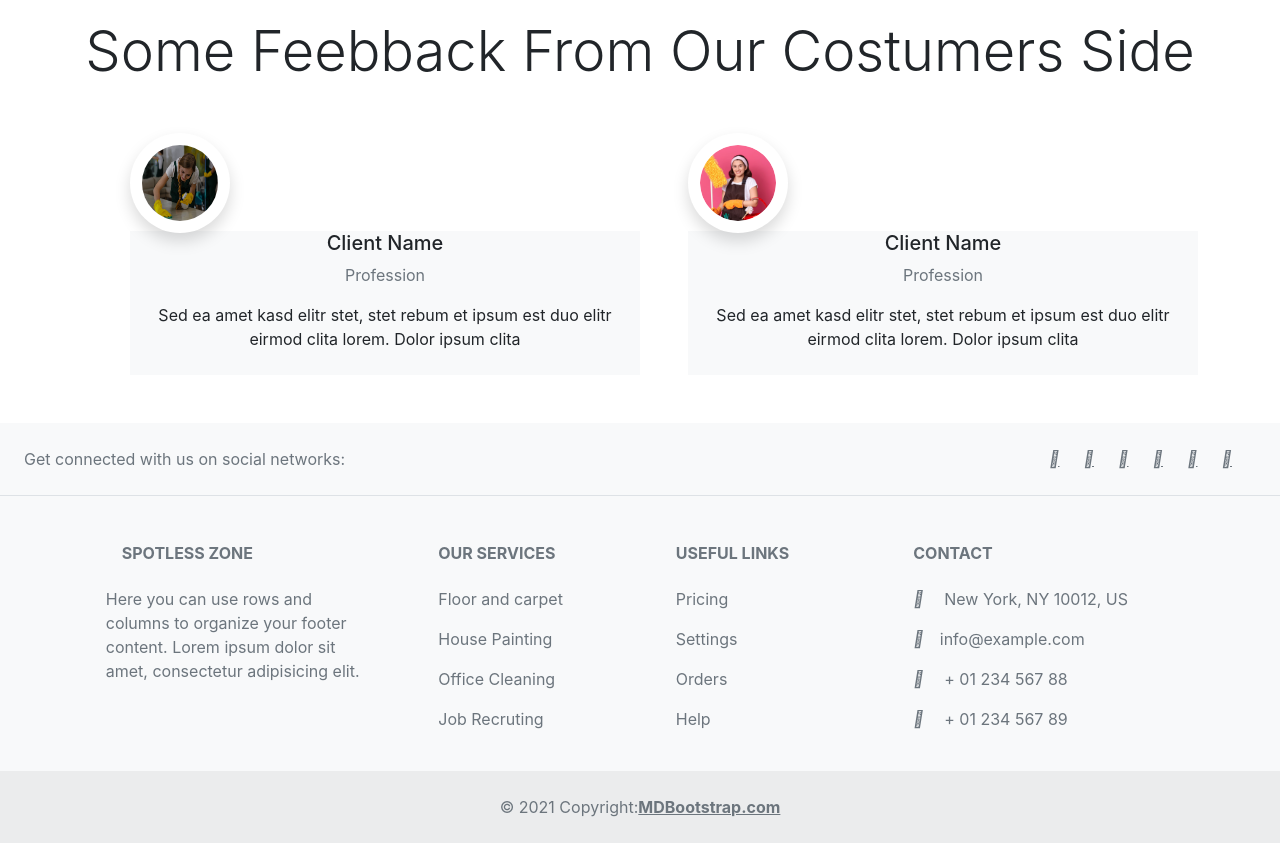
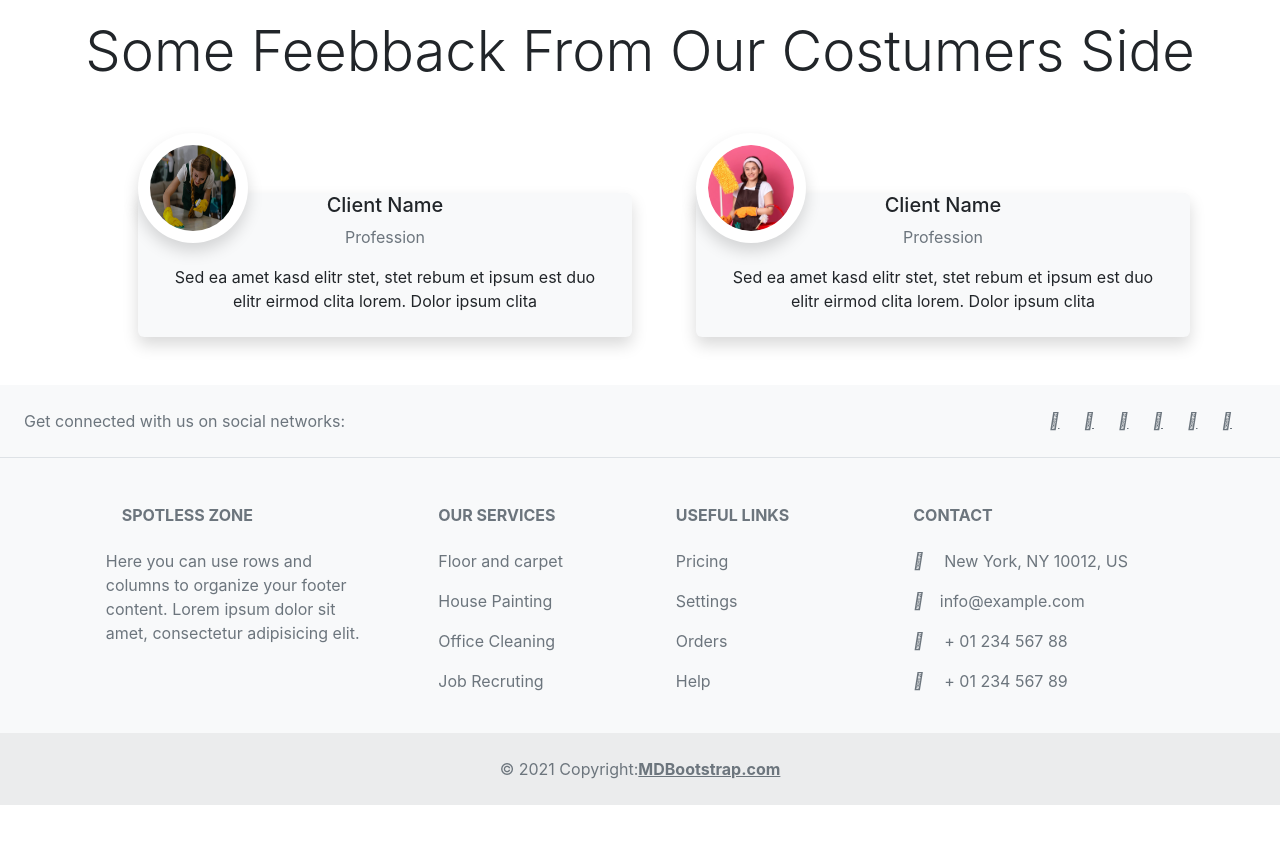
Before and after one commit to vivek738/SpotlessZone_Website, a React (Create React App) app: page / in a window 1280 px wide. Shown: the part 1743-2586 px from the top of the page. After the commit the page ends 2548 px from the top, so only its background shows below. Built offline with nearby package versions, Linux system fonts and the light colour scheme.

Commit message:
testimonial modified

```diff
--- a/src/Components/Homepage/Testimonial.js
+++ b/src/Components/Homepage/Testimonial.js
@@ -15,18 +15,18 @@ const Testimonial = () => {
           <div className="owl-carousel testimonial-carousel d-flex">
             <div className="testimonial-item mx-5 " >
 
-              <img src={First} className="position-relative rounded-circle bg-white shadow mx-auto" style={{ width: '100px', height: '100px', padding: '12px', marginBottom: '-50px', zIndex: 1 }} alt="" />
-              <div className="bg-light text-center p-4 pt-0">
-                <h5 className="font-weight-medium mt-5">Client Name</h5>
+              <img src={First} className="position-relative rounded-circle bg-white shadow mx-2" style={{ width: '110px', height: '110px', padding: '12px', marginBottom: '-50px', zIndex: 1 }} alt="" />
+              <div className=" rounded bg-light text-center p-4 pt-0 shadow mx-2">
+                <h5 className="font-weight-medium mt-6">Client Name</h5>
                 <p className="text-muted font-italic">Profession</p>
                 <p className="m-0">Sed ea amet kasd elitr stet, stet rebum et ipsum est duo elitr eirmod clita lorem. Dolor ipsum clita</p>
               </div>
 
             </div>
             <div className="testimonial-item">
-              <img src={Second} className="position-relative rounded-circle bg-white shadow mx-auto" style={{ width: '100px', height: '100px', padding: '12px', marginBottom: '-50px', zIndex: 1 }} alt="" />
-              <div className="bg-light text-center p-4 pt-0">
-                <h5 className="font-weight-medium mt-5">Client Name</h5>
+              <img src={Second} className="position-relative rounded-circle bg-white shadow mx-2" style={{ width: '110px', height: '110px', padding: '12px', marginBottom: '-50px', zIndex: 1 }} alt="" />
+              <div className="rounded bg-light text-center p-4 pt-0 shadow mx-2">
+                <h5 className="font-weight-medium mt-6">Client Name</h5>
                 <p className="text-muted font-italic">Profession</p>
                 <p className="m-0">Sed ea amet kasd elitr stet, stet rebum et ipsum est duo elitr eirmod clita lorem. Dolor ipsum clita</p>
               </div>
@@ -36,6 +36,7 @@ const Testimonial = () => {
         </div>
       </div>
 
+
     </>
 
   )
```
